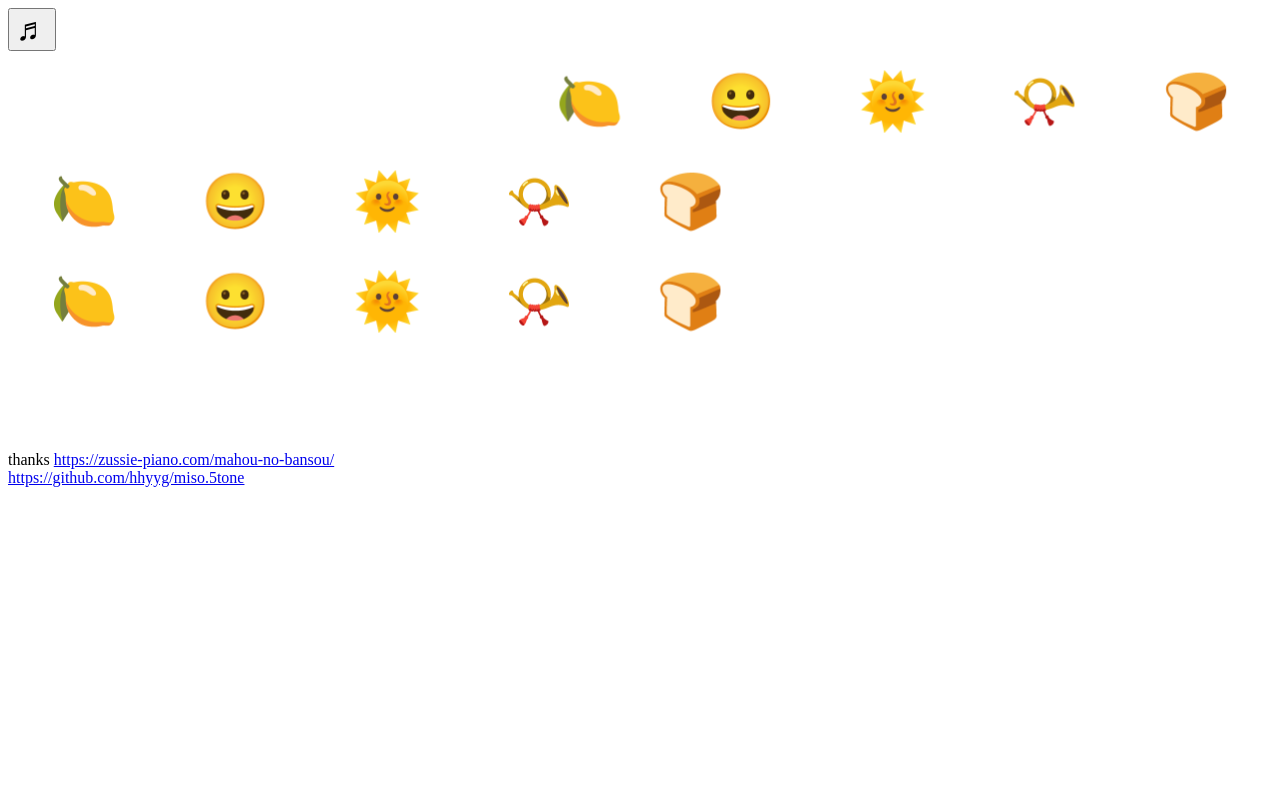
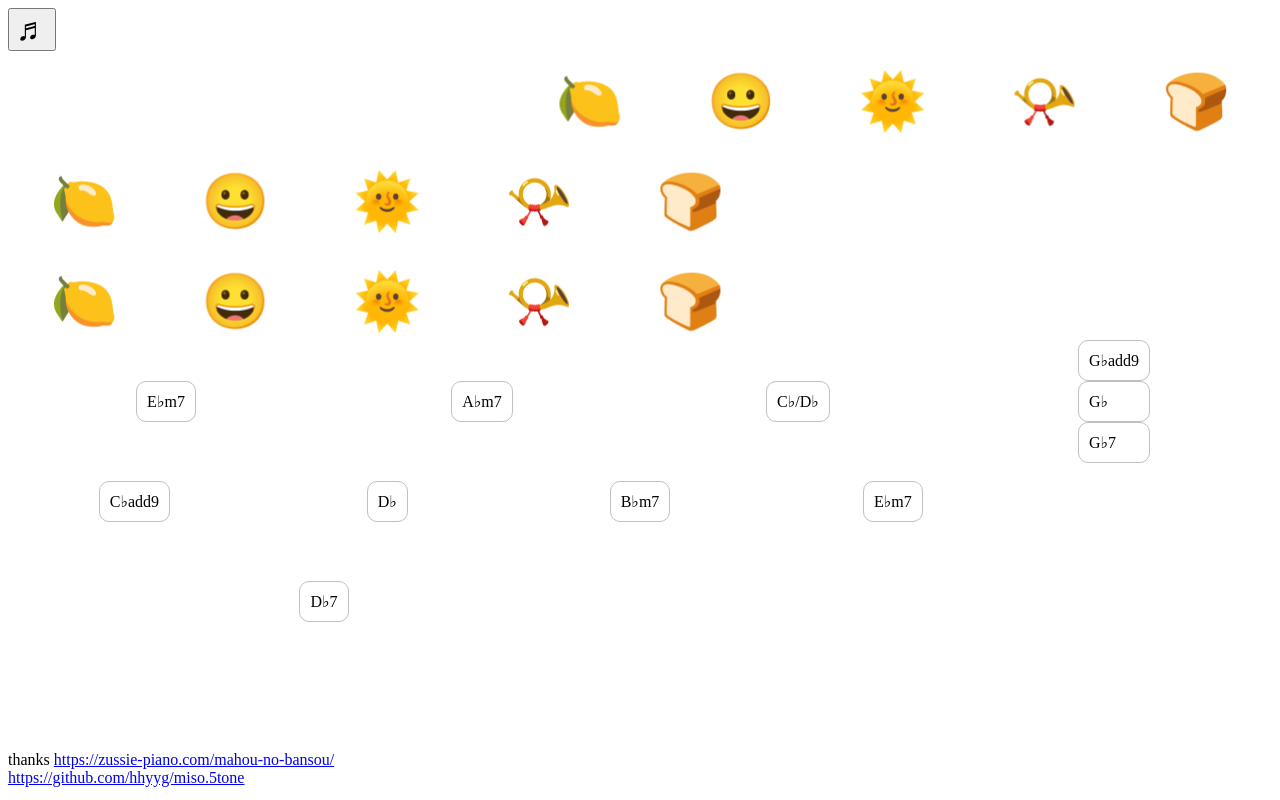
Before and after one commit to hhyyg/miso.5tone, a plain HTML site: page index.html in a window 1280 px wide. Drawn offline with Linux system fonts and the light colour scheme.

Commit message:
Add chord button

```diff
--- a/index.css
+++ b/index.css
@@ -33,3 +33,27 @@
 .thanks {
     margin-top:100px;
 }
+
+.chord-board > div{
+    display: grid;
+    justify-items: center;
+    align-items: center;
+    grid-template-rows: 100px;
+}
+.pattern-a {
+    grid-template-columns: 1fr 1fr 1fr 1fr;
+}
+
+.pattern-b {
+    grid-template-columns: 1fr 1fr 1fr 1fr 1fr;
+}
+
+.pattern-c {
+    grid-template-columns: 1fr 1fr;
+}
+
+.chord {
+    padding: 10px;
+    border-radius: 10px;
+    border: solid 1px #c0c0c0;
+}
--- a/index.html
+++ b/index.html
@@ -41,6 +41,29 @@
             </div>
         </div>
 
+        <div class="chord-board">
+            <div class="pattern-a">
+                <div type="button" id="chord-es" class="chord">E♭m7</div>
+                <div type="button" id="chord-as" class="chord">A♭m7</div>
+                <div type="button" id="chord-ces5" class="chord">C♭/D♭</div>
+                <div>
+                    <div type="button" id="chord-ges9" class="chord">G♭add9</div>
+                    <div type="button" id="chord-ges" class="chord">G♭</div>
+                    <div type="button" id="chord-ges7" class="chord">G♭7</div>
+                </div>
+            </div>
+            <div class="pattern-b">
+                <div type="button" id="chord-ces9" class="chord">C♭add9</div>
+                <div type="button" id="chord-des" class="chord">D♭</div>
+                <div type="button" id="chord-b7" class="chord">B♭m7</div>
+                <div type="button" id="chord-es2" class="chord">E♭m7</div>
+            </div>
+
+            <div class="pattern-c">
+                <div type="button" id="chord-des7" class="chord">D♭7</div>
+            </div>
+        </div>
+
         <div class="thanks">
             thanks
             <a href="https://zussie-piano.com/mahou-no-bansou/"
--- a/index.js
+++ b/index.js
@@ -1,9 +1,10 @@
-///<reference path="./node_modules/tone/build/Tone.js"/>
+///<reference path='./tone.js'/>
 
 const synth = new Tone.PolySynth(5, Tone.Synth).toMaster();
-const midiSynth = new Tone.PolySynth(16, Tone.Synth).toMaster();
+const midiSynth = new Tone.PolySynth(6, Tone.Synth).toMaster();
+const chordSynth = new Tone.PolySynth(4, Tone.Synth).toMaster();
 
-fetch("magical.json")
+fetch('magical.json')
     .then(response => response.json())
     .then(parsed => {
         for (var i = 0; i < parsed.tracks.length; i++) {
@@ -34,6 +35,22 @@ const keys = [
     { id: '#b6', pitch: 'Bb6', duration: keyDuration },
 ];
 
+const chord_pattern_list = [
+    { id: '#chord-es', chord: ['Eb2', 'Gb3', 'Bb3', 'Db4' ] },
+    { id: '#chord-es2', chord: ['Eb2',  'Bb3', 'Db4', 'Gb4'] },
+    { id: '#chord-as', chord: ['Ab2', 'Gb3', 'Cb3', 'Eb4'] },
+    { id: '#chord-ces5', chord: ['Db2', 'Cb3', 'Eb4', 'Gb4'] },
+    { id: '#chord-ges9', chord: ['Gb2', 'Ab3', 'Bb3', 'Db4'] },
+
+    { id: '#chord-ges', chord: ['Gb2', 'Bb3', 'Db4', 'Gb4'] },
+    { id: '#chord-ges7', chord: ['Gb2', 'Bb3', 'Db4', 'E4'] },
+    { id: '#chord-ces9', chord: ['Cb2', 'Db4', 'Eb4', 'Gb4'] },
+    { id: '#chord-des', chord: ['Db3', 'Ab3', 'F4']},
+    { id: '#chord-b7', chord: ['Bb2', 'Db4', 'F4', 'Ab4']},
+
+    { id: '#chord-des7', chord: ['Db3', 'Cb3', 'F4', 'Ab4']},
+];
+
 const supportTouch = 'ontouchend' in document;
 const triggerEventNameList = [(supportTouch ? 'touchstart': 'mousedown')];
 
@@ -50,8 +67,16 @@ for (const key of keys) {
       }, false);
 }
 
+for (const chord_pattern of chord_pattern_list) {
+    for (const triggerEventName of triggerEventNameList) {
+        document.querySelector(chord_pattern.id).addEventListener(triggerEventName, () => {
+            chordSynth.triggerAttackRelease(chord_pattern.chord, '4n');
+        });
+    }
+}
+
 for (const triggerEventName of triggerEventNameList) {
-    document.querySelector("#start").addEventListener(triggerEventName, () => {
+    document.querySelector('#start').addEventListener(triggerEventName, () => {
         var context = new AudioContext();
 
         Tone.Transport.bpm.value = 112;
@@ -63,14 +88,14 @@ document.onkeydown = function() {
     const keyCode = event.keyCode;
 
     if (keyCode === 49) {
-        synth.triggerAttackRelease("C#4", "16n");
+        synth.triggerAttackRelease('C#4', '16n');
     } else if (keyCode === 50) {
-        synth.triggerAttackRelease("D#4", "16n");
+        synth.triggerAttackRelease('D#4', '16n');
     } else if (keyCode === 52) {
-        synth.triggerAttackRelease("F#4", "16n");
+        synth.triggerAttackRelease('F#4', '16n');
     } else if (keyCode === 53) {
-        synth.triggerAttackRelease("G#4", "16n");
+        synth.triggerAttackRelease('G#4', '16n');
     } else if (keyCode === 54) {
-        synth.triggerAttackRelease("A#4", "16n");
+        synth.triggerAttackRelease('A#4', '16n');
     }
 }
```
